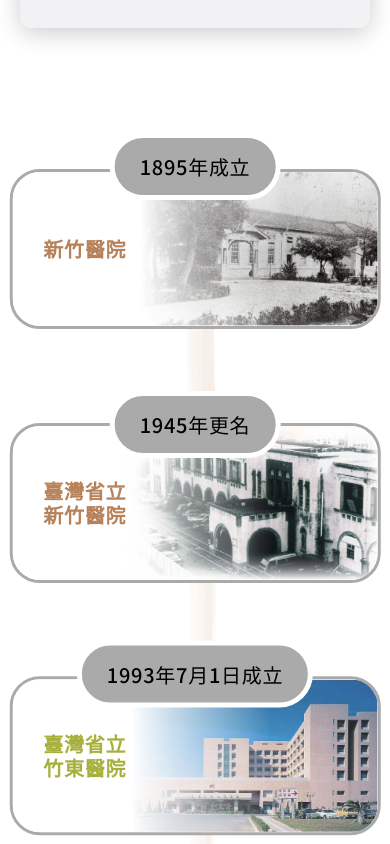
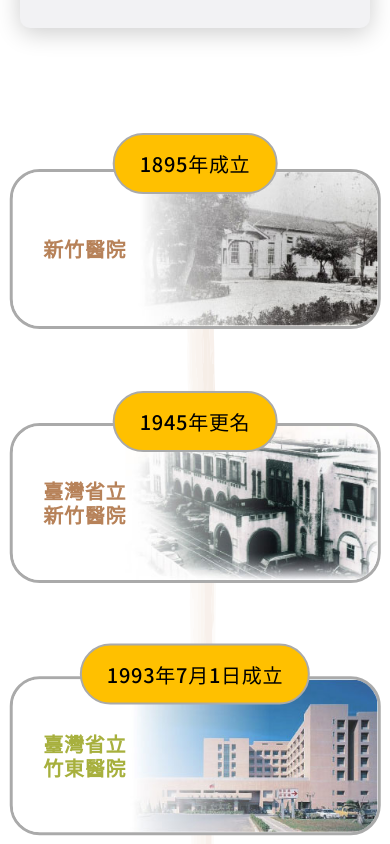
Before and after one commit to lukeliu/www, a plain HTML site: page academy_history.html in a window 390 px wide. Shown: the part 3620-4464 px from the top of the page. Drawn offline with Linux system fonts and the light colour scheme.

Commit message:
Update custom.css

```diff
--- a/assets/css/custom.css
+++ b/assets/css/custom.css
@@ -2145,7 +2145,7 @@ ol > li {
 }
 .line8 {
     stroke: #aaa;
-    stroke-width: 7px;
+    stroke-width: 2px;
     fill: none;
 }
 #history2 .line1,
@@ -3234,7 +3234,8 @@ ol > li {
         border: 3px solid #aaa !important;
     }
     .otime2 {
-        background-color: #aaa !important;
+        background-color: #ffc000 !important;
+        border: 2px solid #aaa !important;
     }
     .otime2.ot10 {
         background-color: transparent !important;
```
